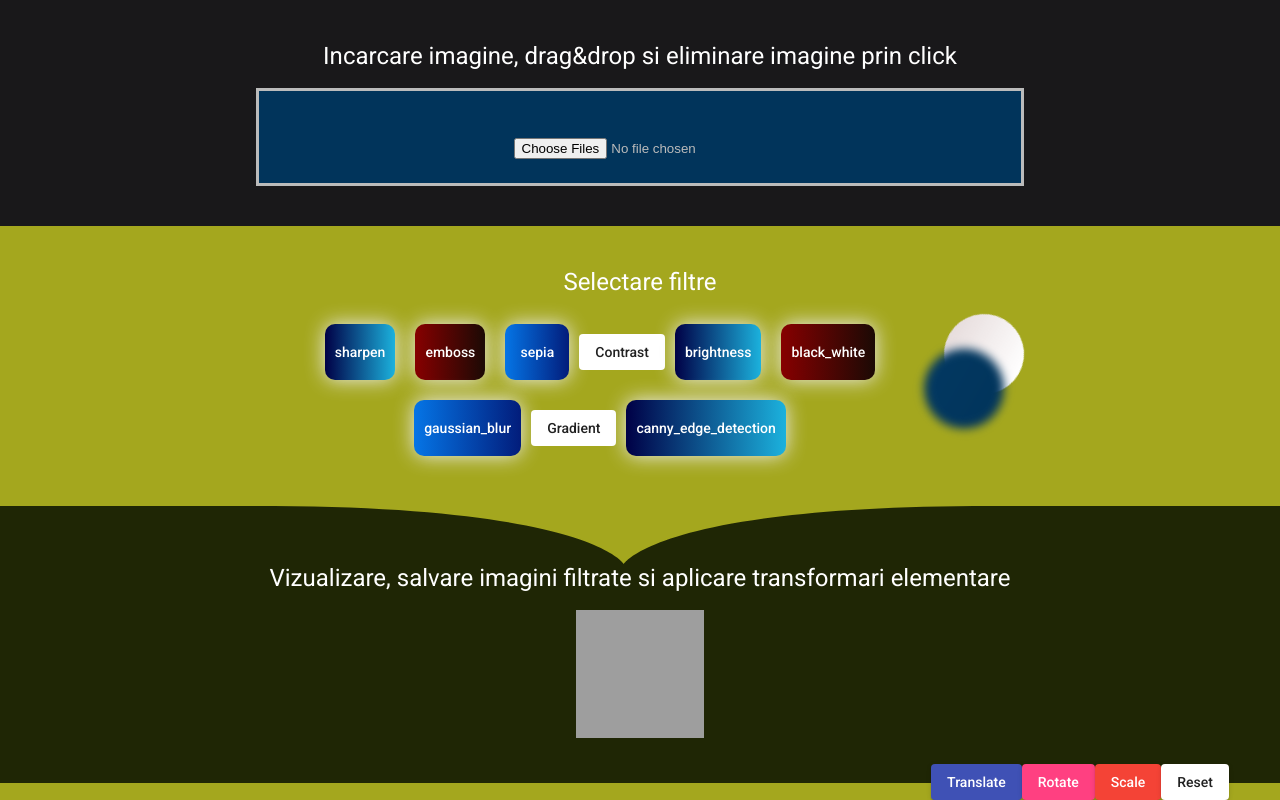
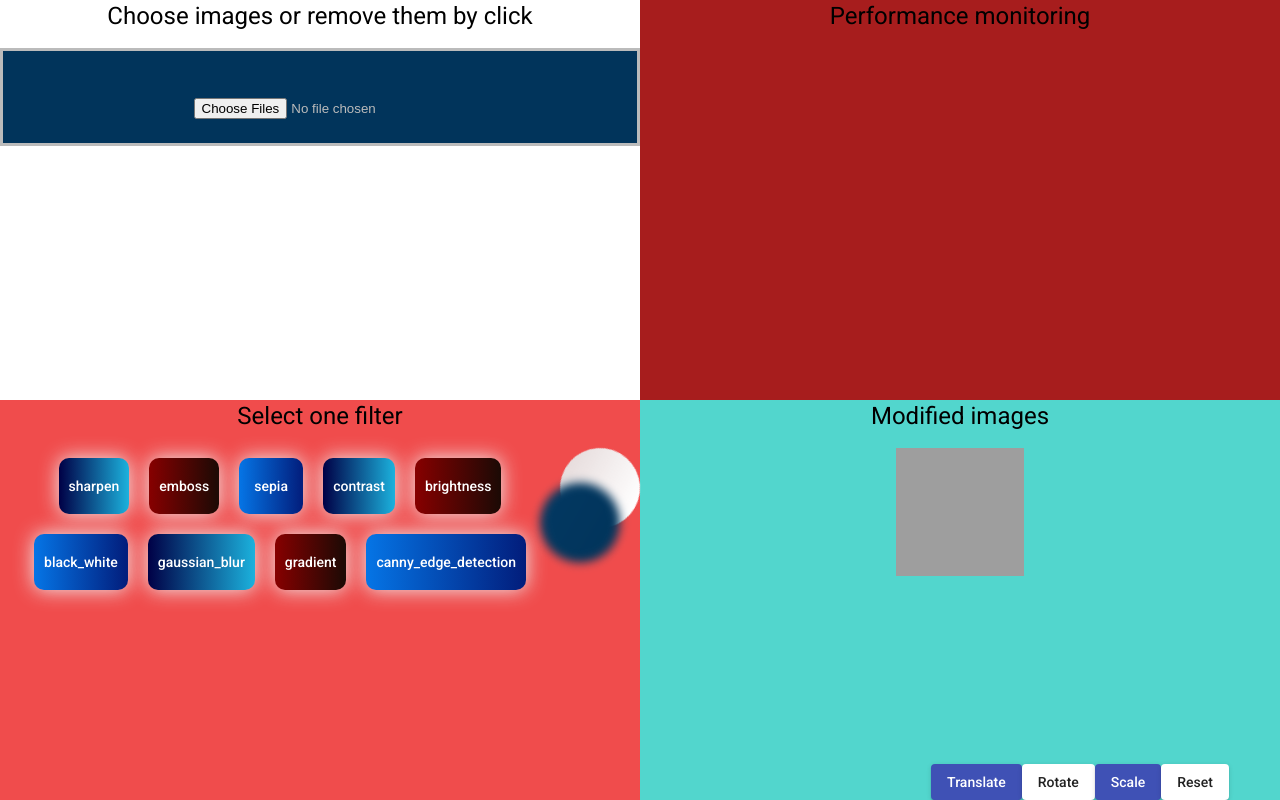
Before and after one commit to Petrisor98/FrontendAppDAI, an Angular app in the folder frontendApp/: page / in a window 1280 px wide. Built offline with nearby package versions, Linux system fonts and the light colour scheme; grey boxes are pictures that could not be loaded.

Commit message:
Update app.component.html

```diff
--- a/frontendApp/src/app/app.component.html
+++ b/frontendApp/src/app/app.component.html
@@ -2,62 +2,71 @@
 <html lang="en">
 <head>
   <meta charset="UTF-8">
-  <meta http-equiv="X-UA-Compatible" content="IE=edge">
+  <meta http-equiv="X-UA-Compatible">
   <meta name="viewport" content="width=device-width, initial-scale=1.0">
   <title>Document</title>
 </head>
 
 <style>
   body {
-    margin: 0;
     font-family: 'Prompt', sans-serif;
-    color: white;
-    background: #a4a71e;
-  }
-
-  section {
-    display: inline-flexbox;
-    flex-direction: column;
-    position: relative;
-    align-items: center;
-    min-height: 100px;
-    padding: 40px 20vw;
+    align-content: center;
     text-align: center;
   }
 
-  .wave {
-    position: absolute;
+  .quodrant{
+    width: 100%;
+    height: 100vh;
+    margin: 0;
+    padding: 0;
+  }
+
+  .qtop,
+  .qbottom{
+    width: 100%;
+    height: 50vh;
+  }
+
+  .quodrant1,
+  .quodrant2,
+  .quodrant3,
+  .quodrant4{
+    display: inline;
+    float: left;
+    width: 50%;
+    height: 100%;
+  }
+
+  .quodrant1{
+    top: 0;
+    left: 50vh;
+    background-color: white;
+  }
+
+  .quodrant2{
     top: 0;
     left: 0;
-    width: 100%;
-    overflow: hidden;
-    line-height: 0;
-    transform: rotate(180deg);
+    background-color: #a71d1d;
   }
 
-  .wave svg {
-    position: relative;
-    display: block;
-    width: calc(102% + 1.3px);
-    height: 60px;
+  .quodrant3{
+    top: 50vw;
+    left: 0;
+    background-color: #f04c4c;
   }
 
-  .wave .shape-fill {
-      fill: #a4a71e;
-  }
-
-  .color1 {
-    background: #19181a;
-  }
-
-  .color2 {
-    background: #1f2605;
+  .quodrant4{
+    top: 50vw;
+    left: 50vh;
+    background-color: #52d6cd;
   }
 </style>
 
 <body>
-  <section class="color1">
-    <h1>Incarcare imagine, drag&drop si eliminare imagine prin click</h1>
+  <div class='quodrant'>
+    <div class='qtop'>
+        <div class='quodrant1'>
+          <h1>Choose images or remove them by click</h1>
           <div draggable="true" ngClass="{{dragAreaClass}}">
             <div class="row">
                 <div class="col-md-12 text-center">
@@ -69,9 +78,14 @@
           <div class="" *ngIf="error">
             Only images was uploaded
           </div>
-  </section>
-  <section>
-    <h1>Selectare filtre</h1>
+        </div>
+        <div class='quodrant2'>
+          <h1>Performance monitoring</h1>
+        </div>
+    </div>
+    <div class='qbottom'>
+        <div class='quodrant3'>
+          <h1>Select one filter</h1>
           <div class="circle">
             <span></span>
           </div>
@@ -79,31 +93,25 @@
             <div class="inner1"><button mat-flat-button class="btn-grad1">Sharpen</button></div>
             <div class="inner1"><button mat-flat-button class="btn-grad2">Emboss</button></div>
             <div class="inner1"><button mat-flat-button class="btn-grad3">Sepia</button></div>
-      <div class="inner1"><button mat-flat-button class="btn-grad4">Contrast</button></div>
-      <div class="inner1"><button mat-flat-button class="btn-grad1">Brightness</button></div>
-      <div class="inner1"><button mat-flat-button class="btn-grad2">Black_White</button></div>
-      <div class="inner1"><button mat-flat-button class="btn-grad3">Gaussian_Blur</button></div>
-      <div class="inner1"><button mat-flat-button class="btn-grad4">Gradient</button></div>
-      <div class="inner1"><button mat-flat-button class="btn-grad1">Canny_Edge_Detection</button></div>
+            <div class="inner1"><button mat-flat-button class="btn-grad1">Contrast</button></div>
+            <div class="inner1"><button mat-flat-button class="btn-grad2">Brightness</button></div>
+            <div class="inner1"><button mat-flat-button class="btn-grad3">Black_White</button></div>
+            <div class="inner1"><button mat-flat-button class="btn-grad1">Gaussian_Blur</button></div>
+            <div class="inner1"><button mat-flat-button class="btn-grad2">Gradient</button></div>
+            <div class="inner1"><button mat-flat-button class="btn-grad3">Canny_Edge_Detection</button></div>
           </div>
-
-  </section>
-  <section class="color2">
-    <h1></h1>
-    <h1>Vizualizare, salvare imagini filtrate si aplicare transformari elementare</h1>
-    <div class="wave">
-      <svg data-name="Layer 1" xmlns="http://www.w3.org/2000/svg" viewBox="0 0 1200 120" preserveAspectRatio="none">
-        <path d="M602.45,3.86h0S572.9,116.24,281.94,120H923C632,116.24,602.45,3.86,602.45,3.86Z" class="shape-fill"></path>
-    </svg>
         </div>
-
+        <div class='quodrant4'>
+          <h1>Modified images</h1>
           <div id="outer2" >
             <div class="inner2"><button mat-raised-button color="primary" (click)="changePos('move')">Translate</button></div>
-      <div class="inner2"><button mat-raised-button color="accent"(click)="changePos('spin')">Rotate</button></div>
-      <div class="inner2"><button mat-raised-button color="warn"(click)="changePos('enlarge')">Scale</button></div>
+            <div class="inner2"><button mat-raised-button (click)="changePos('spin')">Rotate</button></div>
+            <div class="inner2"><button mat-raised-button color="primary" (click)="changePos('enlarge')">Scale</button></div>
             <div class="inner2"><button mat-raised-button (click)="changePos('null')">Reset</button></div>
           </div>
           <img [src]="photoUrl1" [@photoState]="position" style="width:128px;height:128px; text-align: right">
-  </section>
+        </div>
+    </div>
+</div>
 </body>
 </html>
```
Lines whose indentation alone changed are shown as unchanged.
